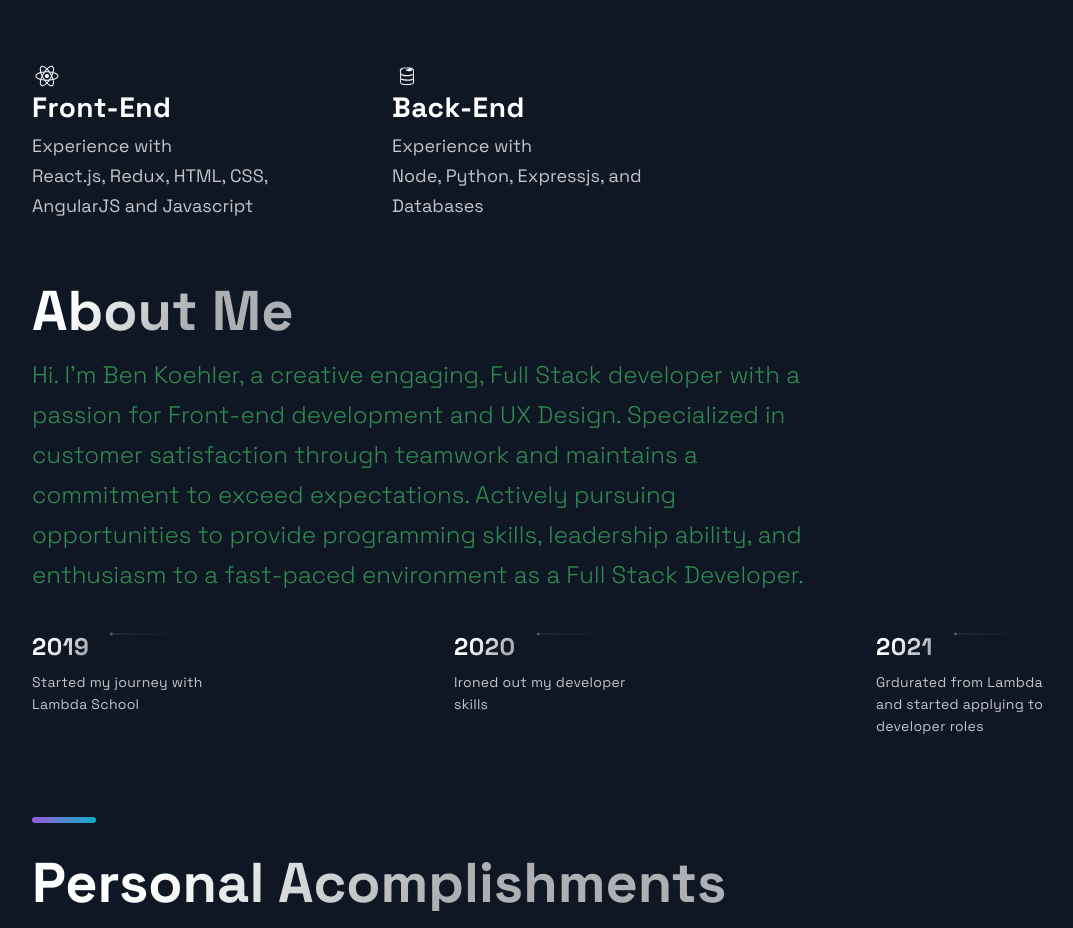
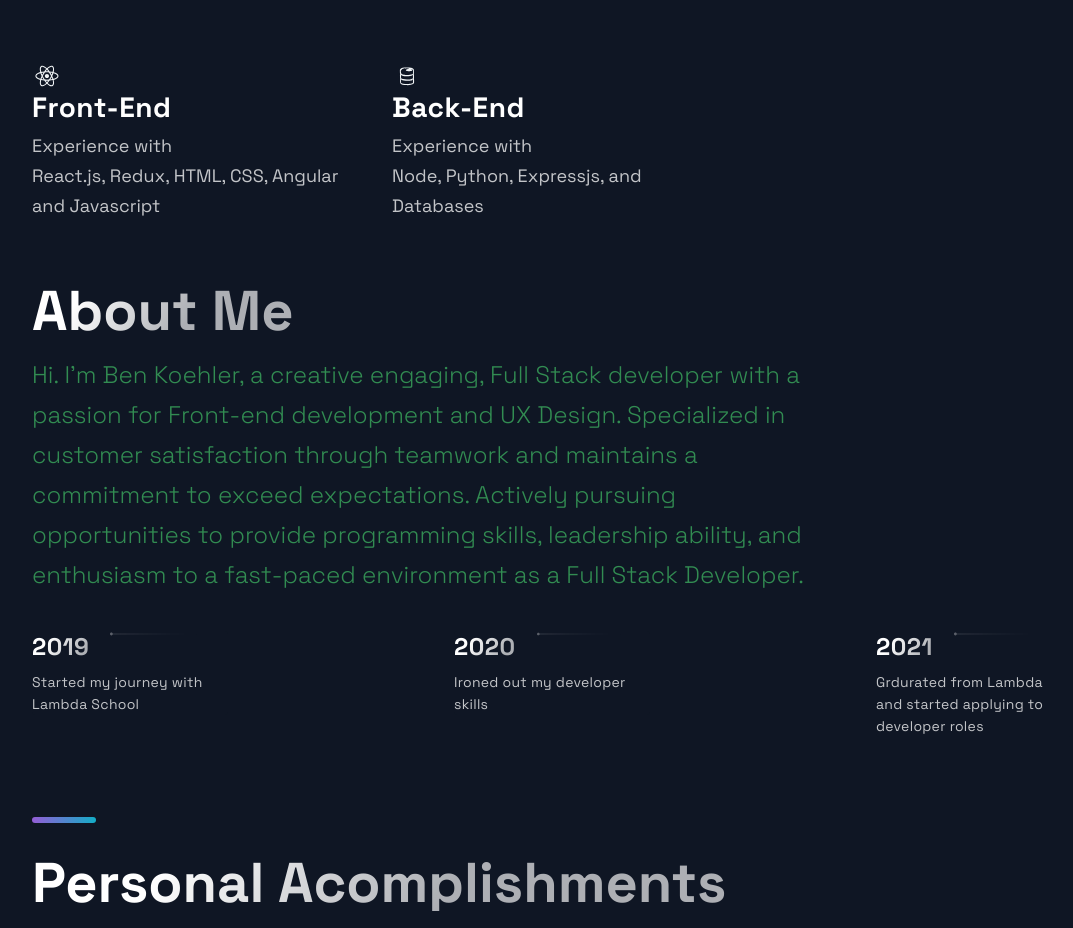
Before and after one commit to bkoehler2016/portfolio_website, a Next.js app: page / in a window 1280 px wide. Shown: the part 2240-3168 px from the top of the page, without its empty margins (88-1161 px from the left). Built offline with nearby package versions, Linux system fonts and the light colour scheme.

Commit message:
updated technologies

```diff
--- a/src/components/Technologies/Technologies.js
+++ b/src/components/Technologies/Technologies.js
@@ -30,7 +30,7 @@ const Technologies = () => (
           <ListTitle>Front-End</ListTitle>
           <ListParagraph>
             Experience with <br />
-            React.js, Redux, HTML, CSS, AngularJS and Javascript
+            React.js, Redux, HTML, CSS, Angular and Javascript
 
           </ListParagraph>
         </ListContainer>
```
